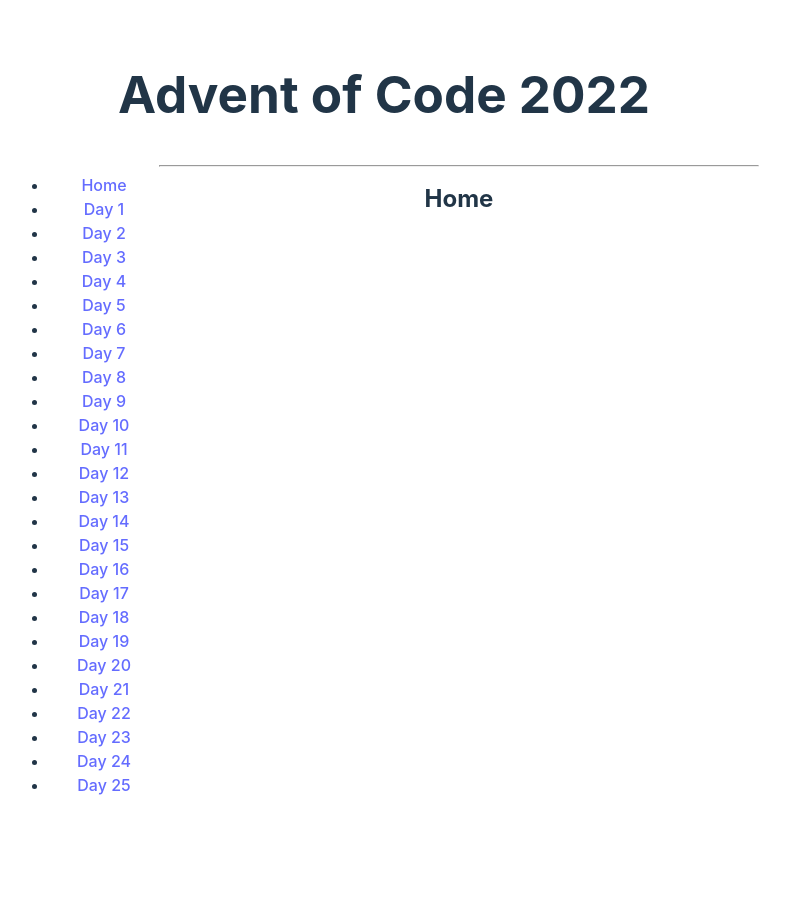
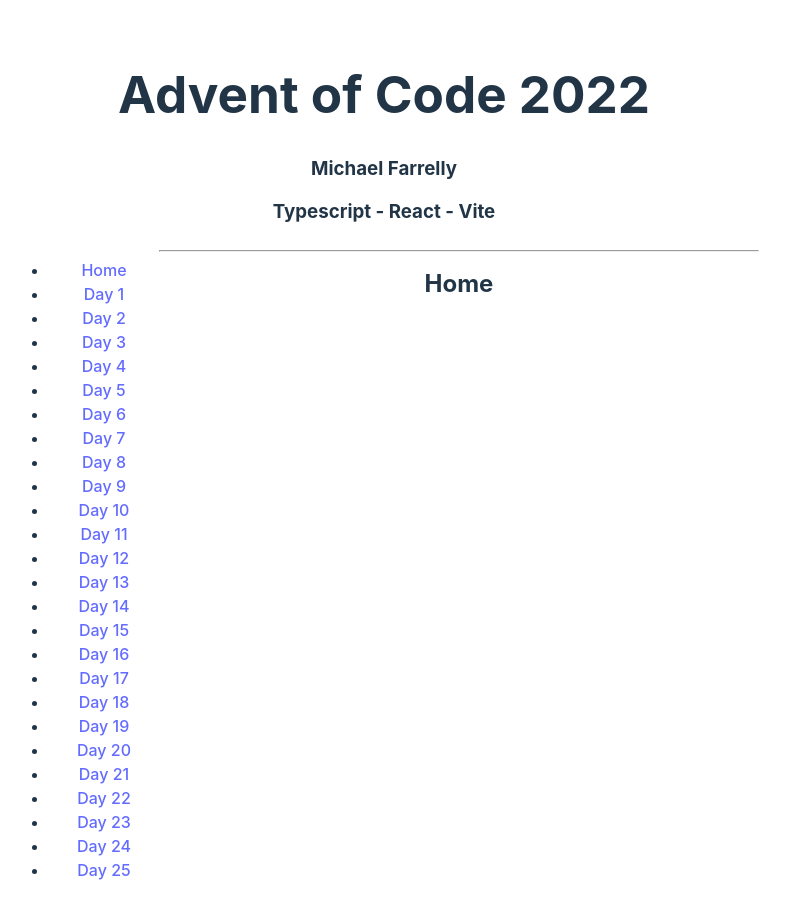
Before and after one commit to michaelfarrelly/adventofcode2022, a React (Vite) app: page / in a window 1280 px wide. Shown: the top 918 px of the page, without its empty margins (256-1046 px from the left). Before the commit the page ends 845 px from the top, so only its background shows below. Built offline with nearby package versions, Linux system fonts and the light colour scheme.

Commit message:
Fix title

```diff
--- a/index.html
+++ b/index.html
@@ -4,7 +4,7 @@
         <meta charset="UTF-8" />
         <link rel="icon" type="image/svg+xml" href="/vite.svg" />
         <meta name="viewport" content="width=device-width, initial-scale=1.0" />
-        <title>Vite + React + TS</title>
+        <title>Advent of Code 2022</title>
     </head>
     <body>
         <div id="root"></div>
--- a/src/routes/RootSimple.tsx
+++ b/src/routes/RootSimple.tsx
@@ -84,6 +84,8 @@
         <div className={styles.appGrid}>
             <div className={styles.appHeader}>
                 <h1>Advent of Code 2022</h1>
+                <h3>Michael Farrelly</h3>
+                <h3>Typescript - React - Vite</h3>
             </div>
             {/* A "layout route" is a good place to put markup you want to
             share across all the pages on your site, like navigation. */}
```
